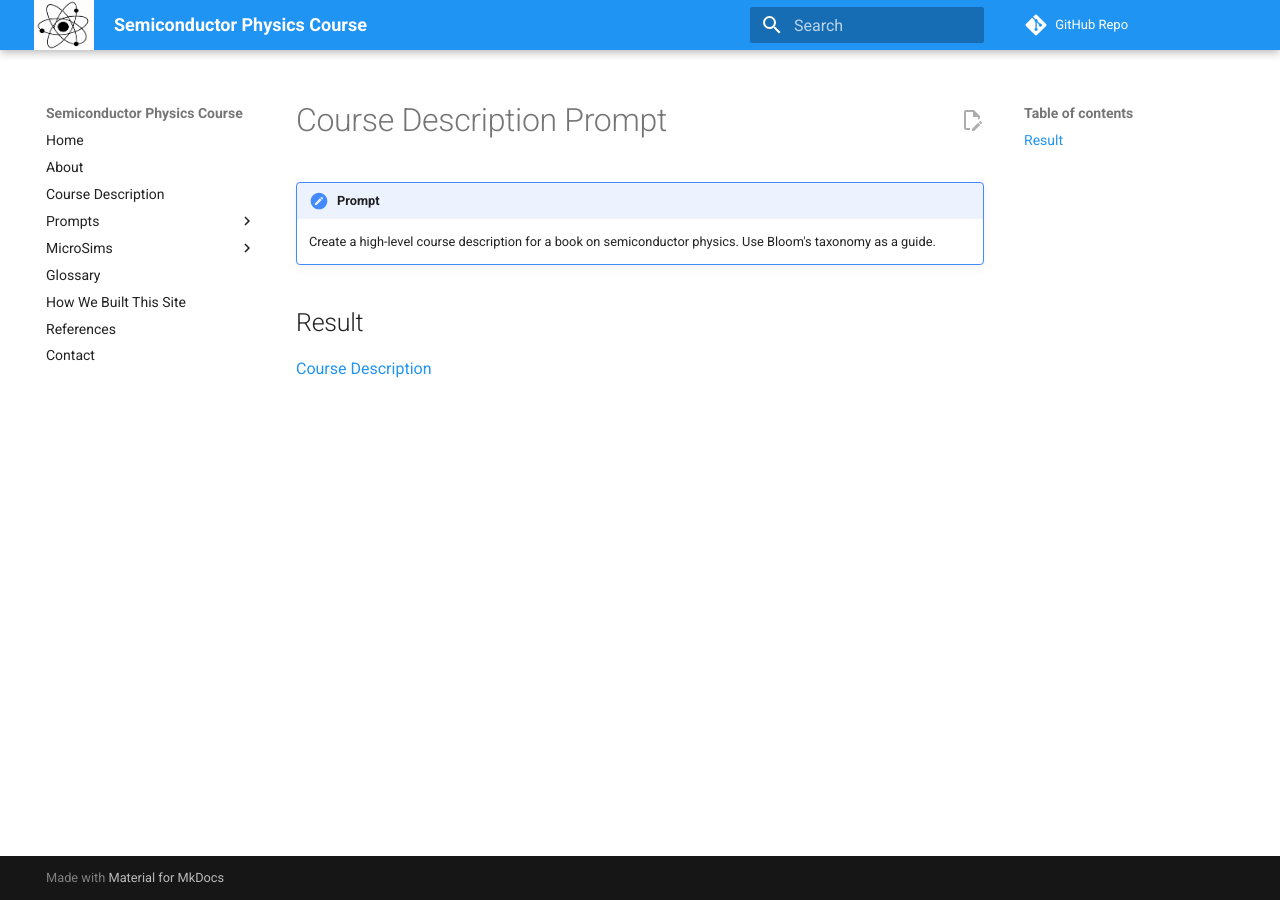
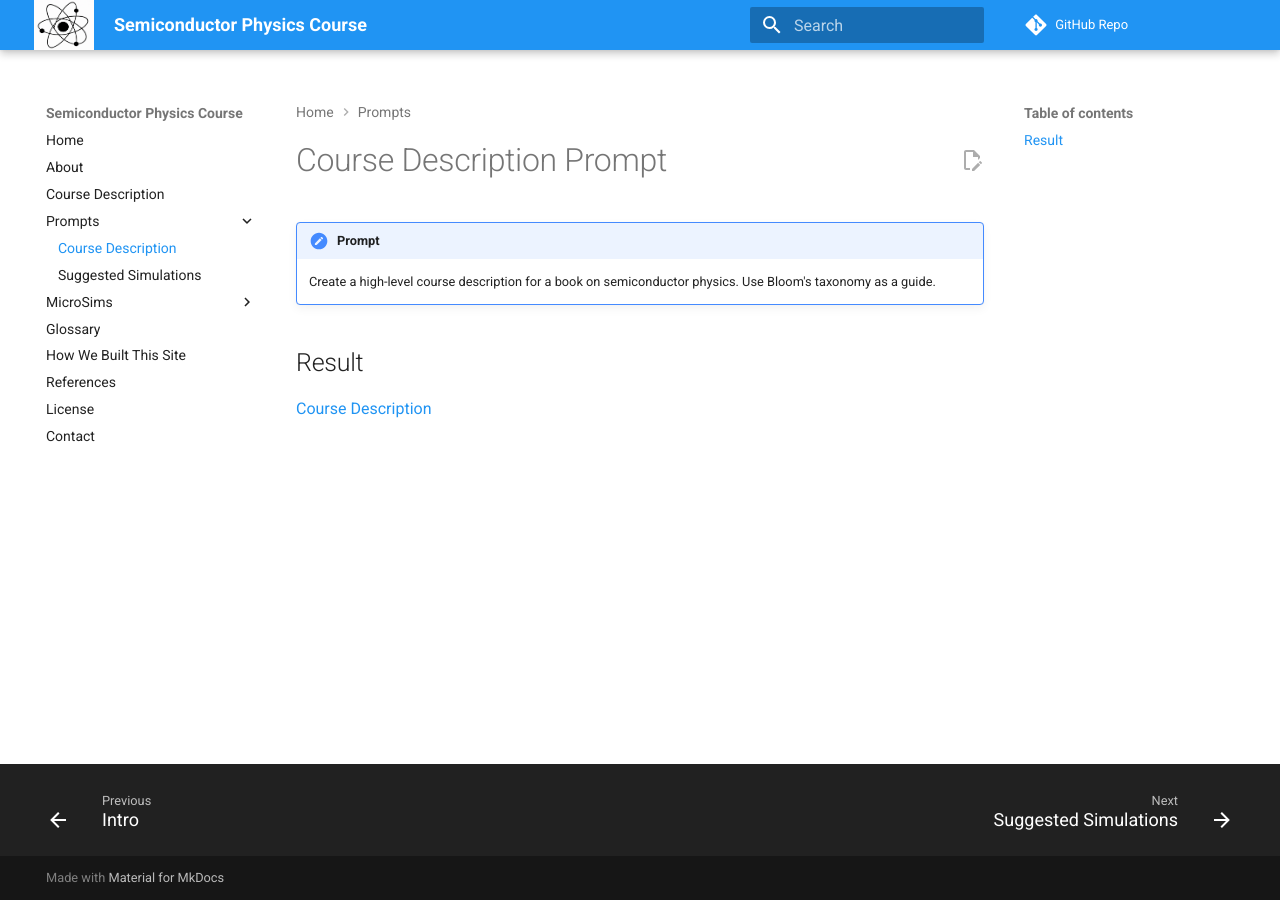
Before and after one commit to dmccreary/semiconductor-physics-course, an MkDocs documentation site: the page built from docs/prompts/course-description.md, in a window 1280 px wide. Built offline with MkDocs 1.6.1 and Material for MkDocs 9.7.7, drawn with Linux system fonts in a browser that asks for light colours; comment, search, counter and statistics services are not loaded.

Commit message:
update missing links

```diff
--- a/mkdocs.yml
+++ b/mkdocs.yml
@@ -12,12 +12,15 @@ nav:
   - Course Description: course-description.md
   - Prompts:
     - Intro: prompts/index.md
+    - Course Description: prompts/course-description.md
     - Suggested Simulations: prompts/suggested-simulations.md
   - MicroSims:
     - Intro: sims/index.md
+    - PN Junction: sims/pn-junction/index.md
   - Glossary: glossary.md
   - How We Built This Site: how-we-built-this-site.md
   - References: references.md
+  - License: license.md
   - Contact: contact.md
 
 # CoderDojo Microsite Standards from here down
```
